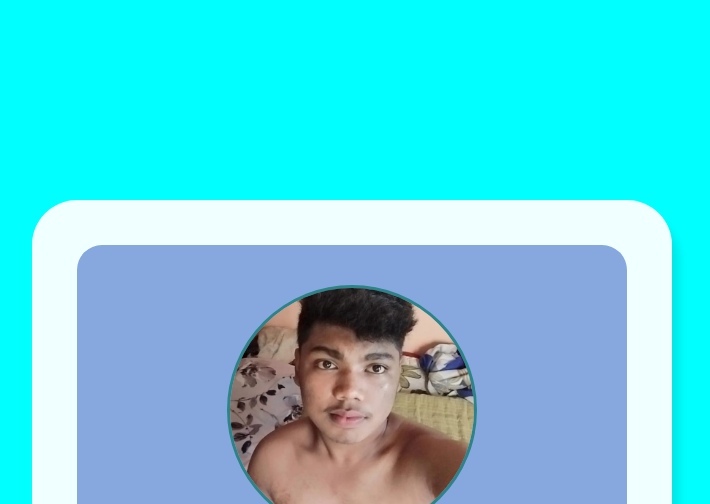
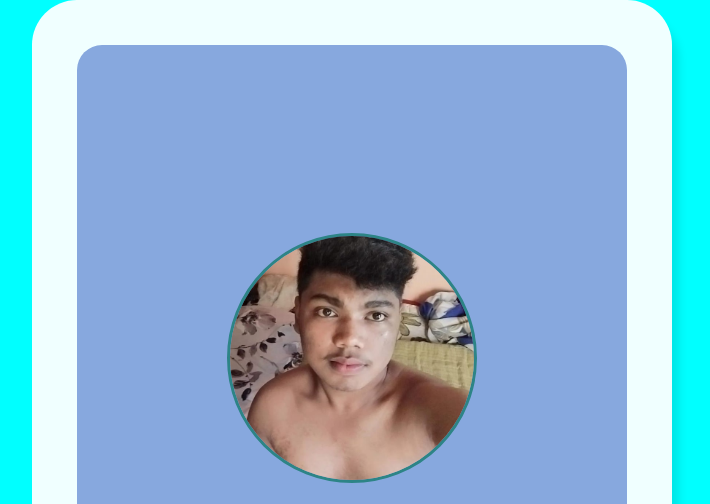
Before and after one commit to RitikSahu90/Profile, a plain HTML site: page index.html in a window 1280 px wide. Shown: the top 504 px of the page, without its empty margins (288-998 px from the left). Drawn offline with nearby package versions, Linux system fonts and the light colour scheme.

Commit message:
Update style.css

```diff
--- a/style.css
+++ b/style.css
@@ -11,13 +11,14 @@ body{
     display: flex;
     justify-content: center;
     align-items: center;
+    align-content:center;
 }
 .profile_card{
     width:50vw;
     display: flex;
     flex-direction: column;
     align-items: center;
-    height:50vh;
+    height: 150vh;
     background-color: azure;
     border-radius: 45px;
     padding: 45px;
@@ -82,9 +83,10 @@ img{
     width: 100%;
     border-radius: 25px;
     display: flex;
+    height:100%;
     flex-direction: column;
     justify-content: center;
     align-items: center;
-    padding: 40px;
+    padding: 1vw;
     background-color: rgb(135, 168, 222);
 }
```
